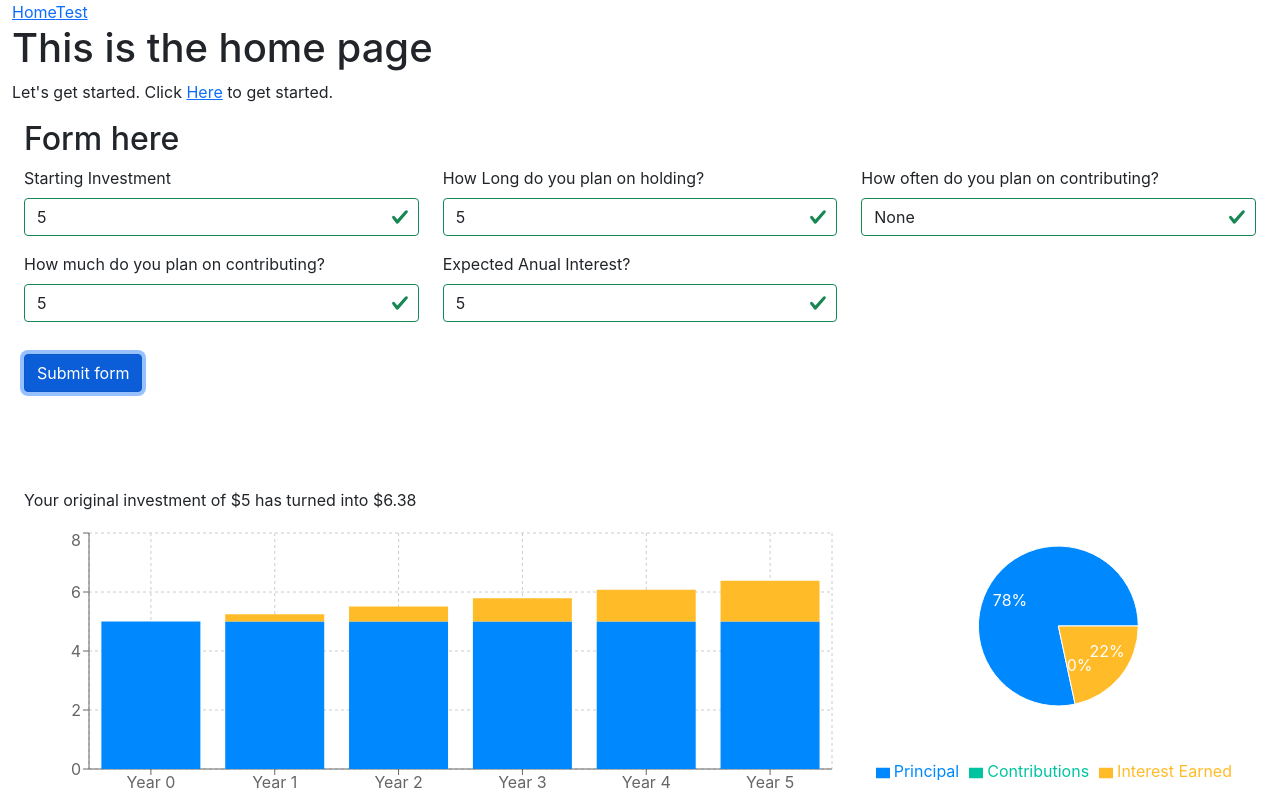
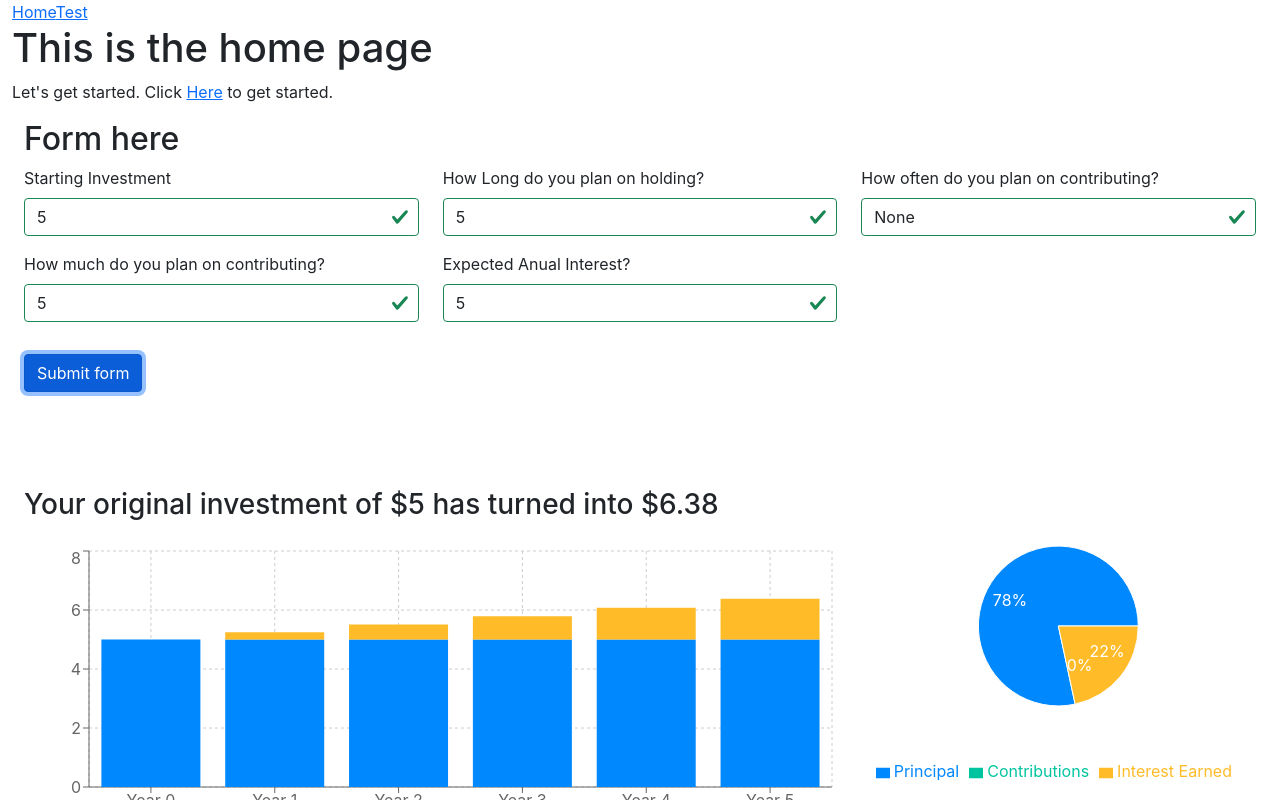
Before and after one commit to richarddowdy/to-the-moon, a React (Create React App) app: page / in a window 1280 px wide. Both pictures are taken after typing "5", "5", "5", "5" into the empty fields and a click on the button "Submit form". Shown: the top 800 px of the page. Built offline with nearby package versions, Linux system fonts and the light colour scheme.

Commit message:
jenky fix for the legend overlap issue

```diff
--- a/src/components/InvestmentChart.js
+++ b/src/components/InvestmentChart.js
@@ -4,22 +4,28 @@ import { ResponsiveContainer, BarChart, CartesianGrid, XAxis, YAxis, Legend, Too
 export default function InvestmentChart({ chartData }) {
   // console.log("From chart", chartData);
   const principal = chartData[0].principal;
+  const [data, setData] = useState(null);
+
+  useEffect(() => {
+    console.log("bar render");
+    if (chartData) setData(chartData);
+  }, [chartData]);
 
   return (
     <>
-      {chartData && (
+      {data && (
         <>
-          <p>{`Your original investment of $${principal} has turned into $${
-            chartData[chartData.length - 1].yearEndTotal
-          }`}</p>
+          <h3 className="mb-4 mx-auto">{`Your original investment of $${principal} has turned into $${
+            data[data.length - 1].yearEndTotal
+          }`}</h3>
           <ResponsiveContainer width="100%" height={300}>
-            <BarChart className="ml-2" data={chartData}>
+            <BarChart className="ml-2" data={data}>
               <CartesianGrid strokeDasharray="3 3" />
               <XAxis dataKey="year" xAxisId={0} />
               <XAxis dataKey="year" xAxisId={1} hide />
               <YAxis />
               <Tooltip />
-              <Legend />
+              <Legend wrapperStyle={{ position: "relative" }} />
               <Bar dataKey="yearEndTotal" name="Total" xAxisId={1} fill="black" fillOpacity={0} />
               <Bar dataKey="principal" name="Principal" stackId="a" fill="#0088FE" />
               <Bar dataKey="totalContribution" name="Total Contribution" stackId="a" fill="#00C49F" />
```
